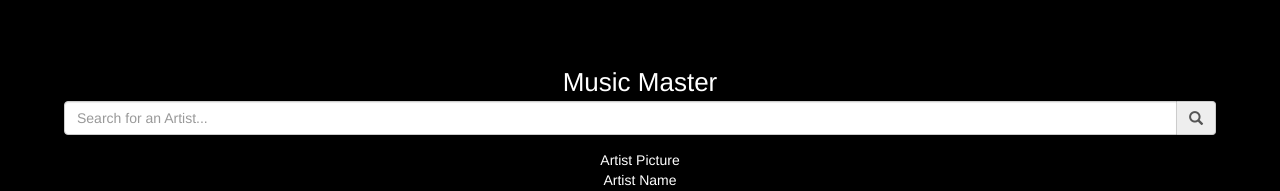
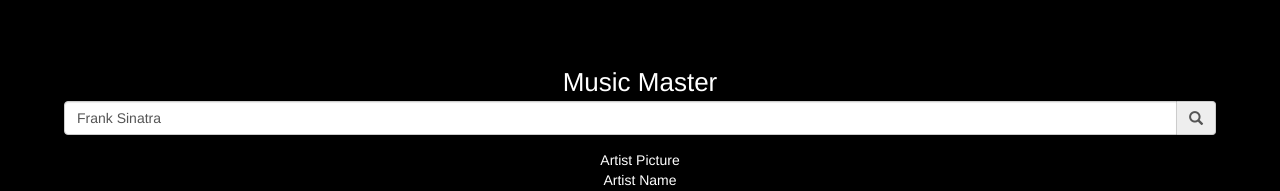
Before and after one commit to cKurultayKalkan/react-spotify-music-master, a React (Create React App) app: page / in a window 1280 px wide. Shown: the top 191 px of the page. Built offline with nearby package versions, Linux system fonts and the light colour scheme; no server answers.

Commit message:
set Artist

```diff
--- a/src/App.jsx
+++ b/src/App.jsx
@@ -8,7 +8,8 @@ class App extends Component {
     constructor(props) {
         super(props);
         this.state = {
-            query: ''
+            query: 'Frank Sinatra',
+            artist: null
         };
 
     }
@@ -21,16 +22,20 @@ class App extends Component {
 
         const myOptions = {
             method: 'GET',
-            headers:  {
+            headers: {
                 'Authorization': 'Bearer ' + TOKEN
             },
             mode: 'cors',
             cache: 'default'
         };
 
-        fetch(FETCH_URL, myOptions )
+        fetch(FETCH_URL, myOptions)
             .then(response => response.json())
-            .then(json => console.log(json));
+            .then(json => {
+                const artist = json.artists.items[0];
+                this.setState({artist});
+                console.log(artist);
+            });
         console.log(FETCH_URL)
     }
 
```
